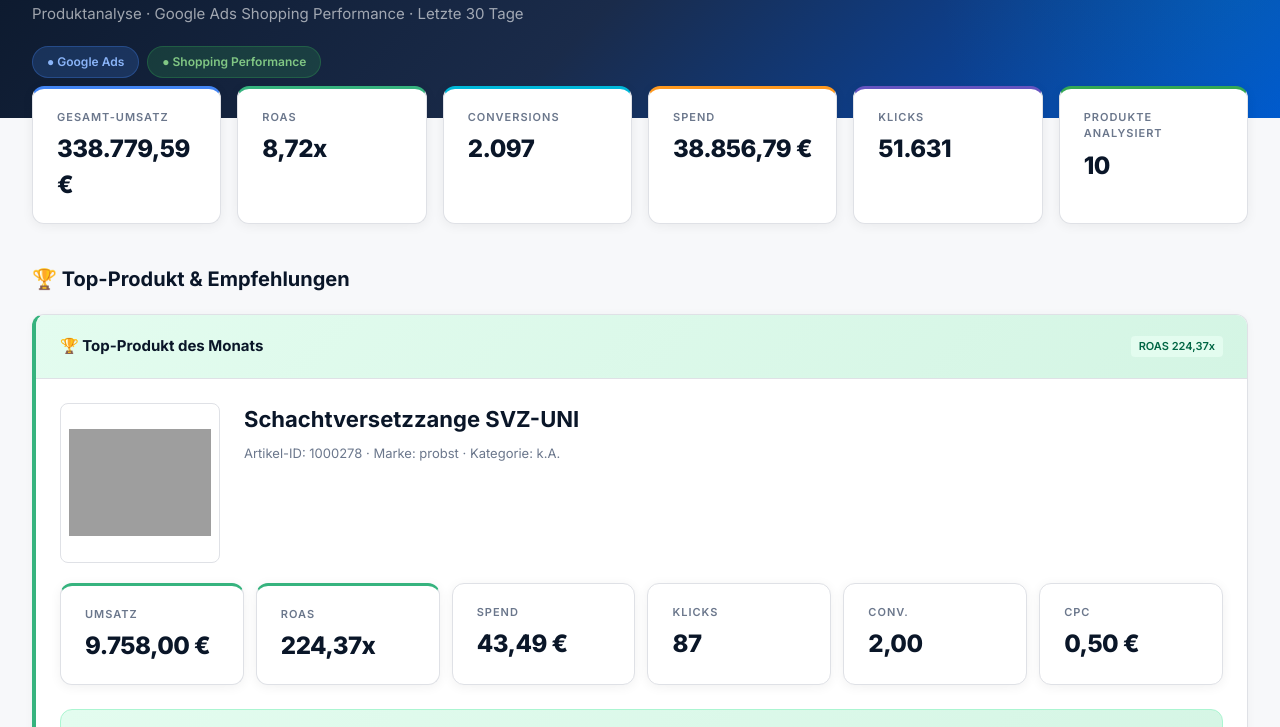
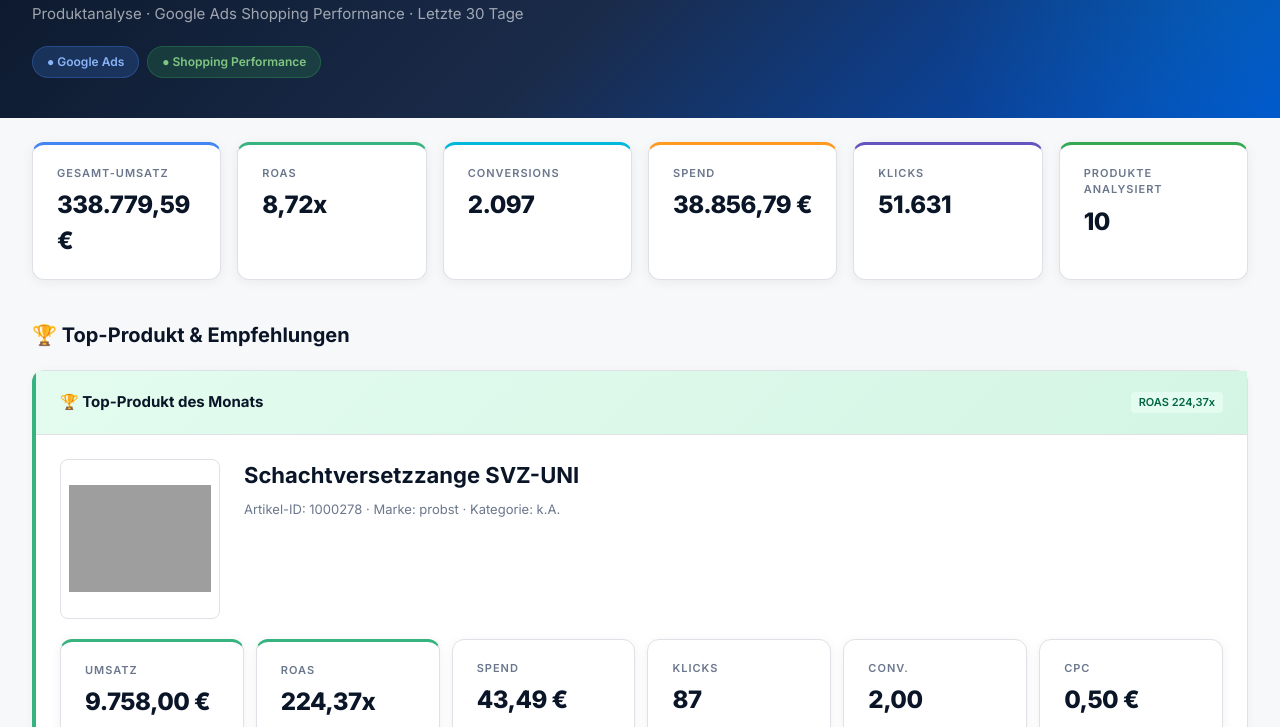
Before and after one commit to tagmanager-coder-searchperts/searchperts-reports, a plain HTML site: page kurt-koenig-produkt-report.html in a window 1280 px wide. Shown: the part 169-896 px from the top of the page. Drawn offline with Linux system fonts and the light colour scheme; grey boxes are pictures that could not be loaded.

Commit message:
Fix layout gap + product images

```diff
--- a/kurt-koenig-produkt-report.html
+++ b/kurt-koenig-produkt-report.html
@@ -30,7 +30,7 @@ body{font-family:'Inter',system-ui,sans-serif;background:#F7F8FA;color:var(--sp-
 .kpi-value{font-size:24px;font-weight:800;color:var(--sp-dark);letter-spacing:-0.5px}
 .section{max-width:1280px;margin:40px auto;padding:0 32px}
 .section-title{font-size:20px;font-weight:700;margin-bottom:20px;display:flex;align-items:center;gap:10px}
-.card{background:#fff;border-radius:var(--radius);box-shadow:0 1px 8px rgba(0,0,0,0.04);border:1px solid var(--sp-border);overflow:hidden}
+.card{background:#fff;border-radius:var(--radius);box-shadow:0 1px 8px rgba(0,0,0,0.04);border:1px solid var(--sp-border)}
 .card-header{padding:20px 24px;border-bottom:1px solid var(--sp-border);display:flex;justify-content:space-between;align-items:center}
 .card-header h3{font-size:15px;font-weight:700}
 .card-body{padding:24px}
@@ -79,7 +79,7 @@ table.data-table tr:hover{background:#F8FAFD}
 </div>
 
 
-    <div class="kpi-strip" style="margin-top:-32px;margin-bottom:32px">
+    <div class="kpi-strip" style="margin-top:24px;margin-bottom:32px">
         <div class="kpi-card" style="border-top:3px solid #4285F4">
             <div class="kpi-label">Gesamt-Umsatz</div>
             <div class="kpi-value">338.779,59 €</div>
@@ -285,7 +285,7 @@ table.data-table tr:hover{background:#F8FAFD}
 
 <div class="footer">
   <strong>searchperts</strong> · Performance Search Advertising · Marienstrasse 18, 40212 Duesseldorf<br>
-  Generiert am 03.04.2026 20:38 · Datenquelle: Google Ads API · Zeitraum: L30D
+  Generiert am 03.04.2026 20:44 · Datenquelle: Google Ads API · Zeitraum: L30D
 </div>
 
 </body>
```
